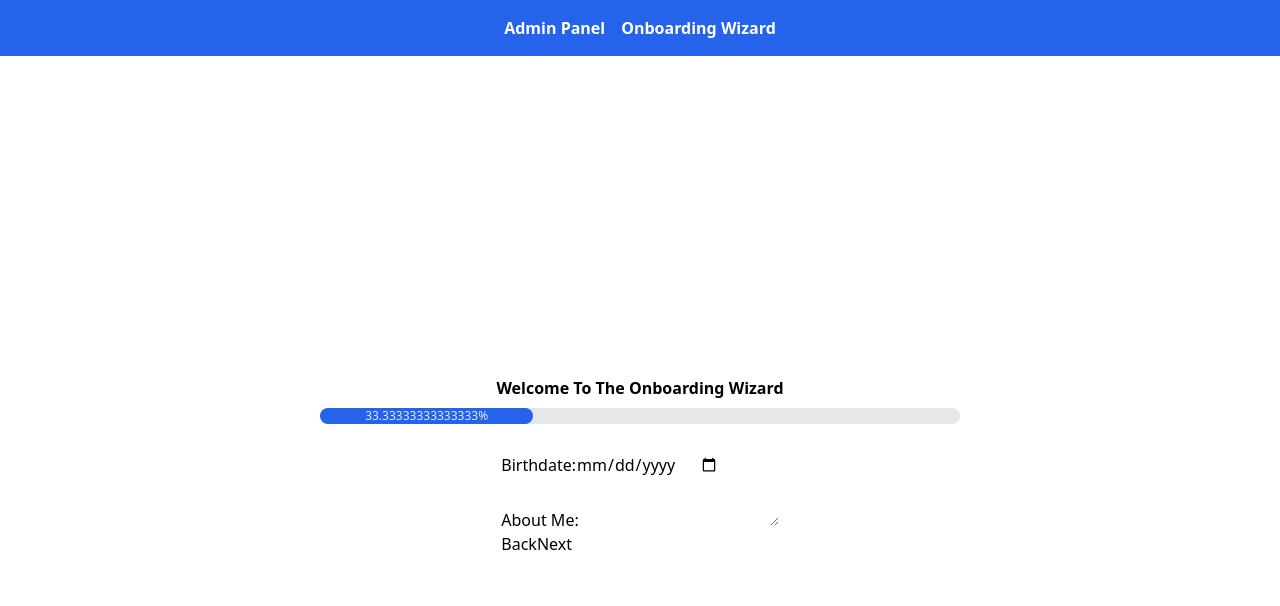
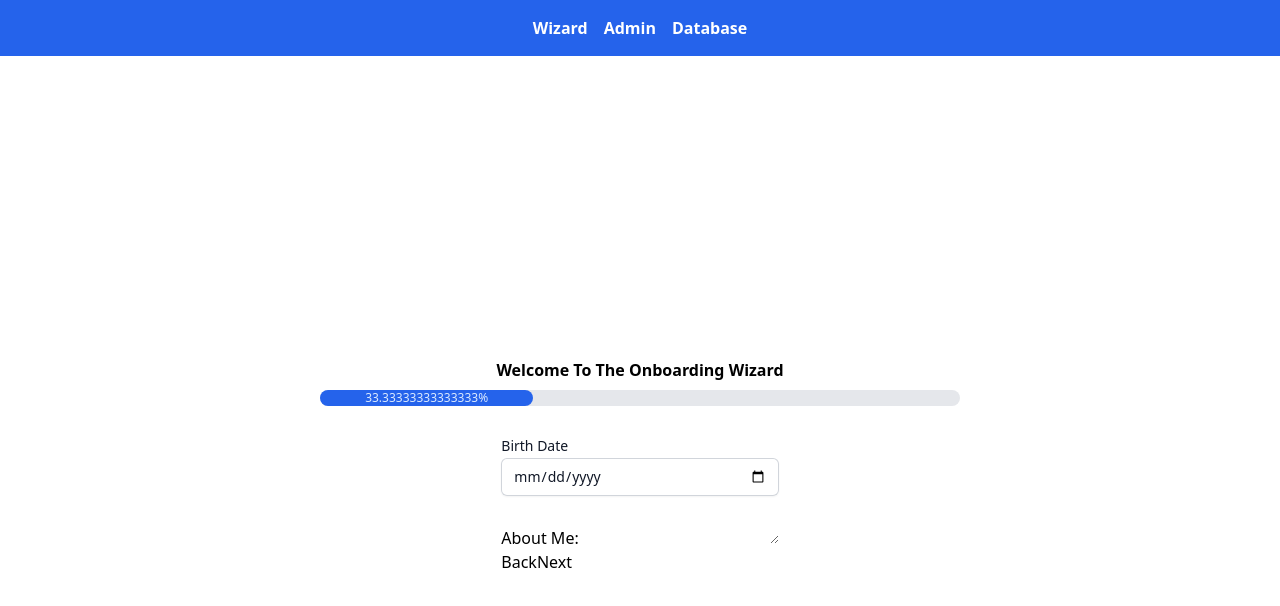
Before and after one commit to TDHouston/onboardingApp, a React (Create React App) app in the folder front-end/: page / in a window 1280 px wide. Both pictures are taken after a click on the button "Next". Shown: the top 606 px of the page. Built offline with nearby package versions, Linux system fonts and the light colour scheme.

Commit message:
clean up for birthdate ui component

```diff
--- a/front-end/src/components/Nav.jsx
+++ b/front-end/src/components/Nav.jsx
@@ -5,11 +5,14 @@ const Nav = () => {
   return (
     <nav className="w-full py-4 bg-blue-600">
       <div className="flex justify-center space-x-4">
+        <Link to="/" className="text-white font-semibold">
+          Wizard
+        </Link>
         <Link to="/admin" className="text-white font-semibold">
-          Admin Panel
+          Admin
         </Link>
-        <Link to="/" className="text-white font-semibold">
-          Onboarding Wizard
+        <Link to="/data" className="text-white font-semibold">
+          Database
         </Link>
       </div>
     </nav>
--- a/front-end/src/components/forms/BirthDate.jsx
+++ /dev/null
@@ -1,12 +0,0 @@
-import React from "react";
-
-const BirthDate = () => {
-  return (
-    <div>
-      <label htmlFor="birthdate">Birthdate:</label>
-      <input type="date" id="birthdate" name="birthdate" />
-    </div>
-  );
-};
-
-export default BirthDate;
--- a/front-end/src/components/steps/StepThree.jsx
+++ /dev/null
@@ -1,8 +0,0 @@
-import React from "react";
-import Address from "../forms/Address";
-
-const StepThree = () => {
-  return <form action="">{<Address />}</form>;
-};
-
-export default StepThree;
--- a/front-end/src/components/steps/StepTwo.jsx
+++ /dev/null
@@ -1,14 +0,0 @@
-import React from "react";
-import BirthDate from "../forms/BirthDate";
-import AboutMe from "../forms/AboutMe";
-
-const StepTwo = () => {
-  return (
-    <form action="">
-      {<BirthDate />}
-      {<AboutMe />}
-    </form>
-  );
-};
-
-export default StepTwo;
--- /dev/null
+++ b/front-end/src/components/ui/BirthDate.jsx
@@ -0,0 +1,24 @@
+import React from "react";
+
+const BirthDate = () => {
+  return (
+    <div>
+      <label
+        htmlFor="birthdate"
+        className="block text-sm font-medium leading-6 text-gray-900"
+      >
+        Birth Date
+      </label>
+      <div className="relative rounded-md shadow-sm">
+        <input
+          id="birthdate"
+          name="birthdate"
+          type="date"
+          className="block w-full rounded-md border-0 py-1.5 px-3 text-gray-900 ring-1 ring-inset ring-gray-300 placeholder:text-gray-400 focus:ring-2 focus:ring-inset focus:ring-indigo-600 sm:text-sm sm:leading-6"
+        />
+      </div>
+    </div>
+  );
+};
+
+export default BirthDate;
```
Also changed, not shown: front-end/src/components/Wizard.jsx (+4 -4 lines), front-end/src/components/StepOne.jsx (renamed from front-end/src/components/steps/StepOne.jsx), front-end/src/components/ui/AboutMe.jsx (renamed from front-end/src/components/forms/AboutMe.jsx), front-end/src/components/ui/Address.jsx (renamed from front-end/src/components/forms/Address.jsx).
